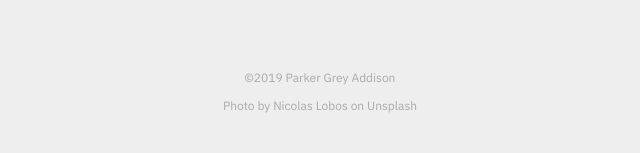
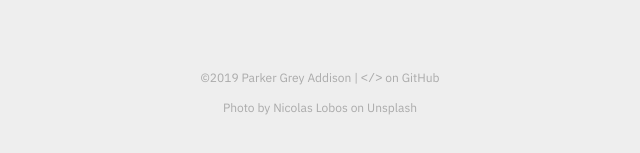
Before and after one commit to ucsd-ml-arts/generative-text-parker, a plain HTML site: page index.html in a window 1280 px wide. Shown: the part 9207-9360 px from the top of the page, 320-960 px from the left. Drawn offline with Linux system fonts and the light colour scheme.

Commit message:
Added github to footer

```diff
--- a/index.html
+++ b/index.html
@@ -250,6 +250,8 @@
     <div class="footer">
         <p>
             &copy;2019 <a href="https://parkeraddison.com">Parker Grey Addison</a>
+            |
+            <a href="https://github.com/ParkerGreyAddison/lost-in-deep.space"><code>&lt;/&gt;</code> on GitHub</a>
         </p>
         <p>
             Photo by <a href="https://unsplash.com/@lobosnico?utm_source=unsplash&utm_medium=referral&utm_content=creditCopyText">Nicolas Lobos</a> on Unsplash
```
